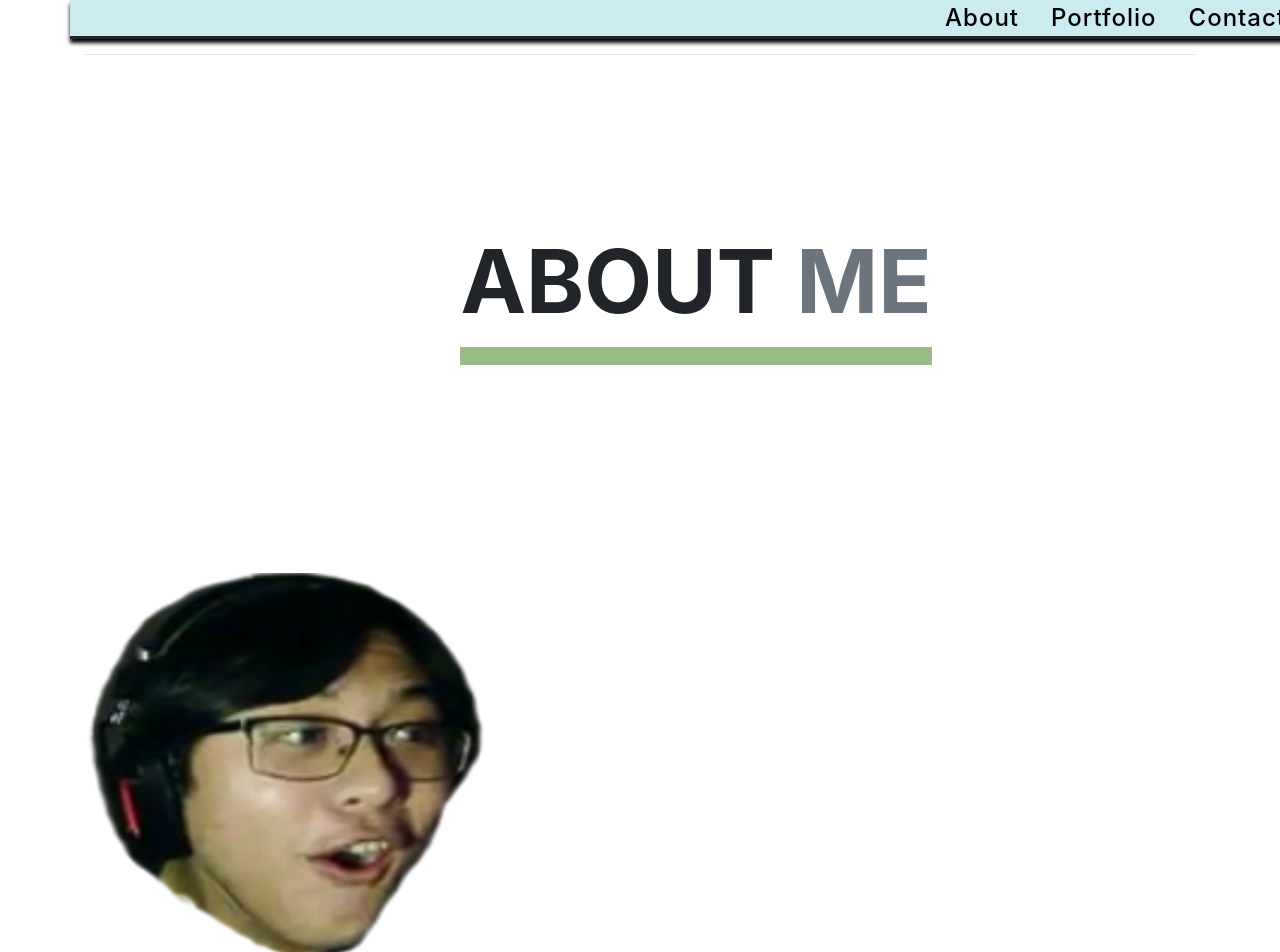
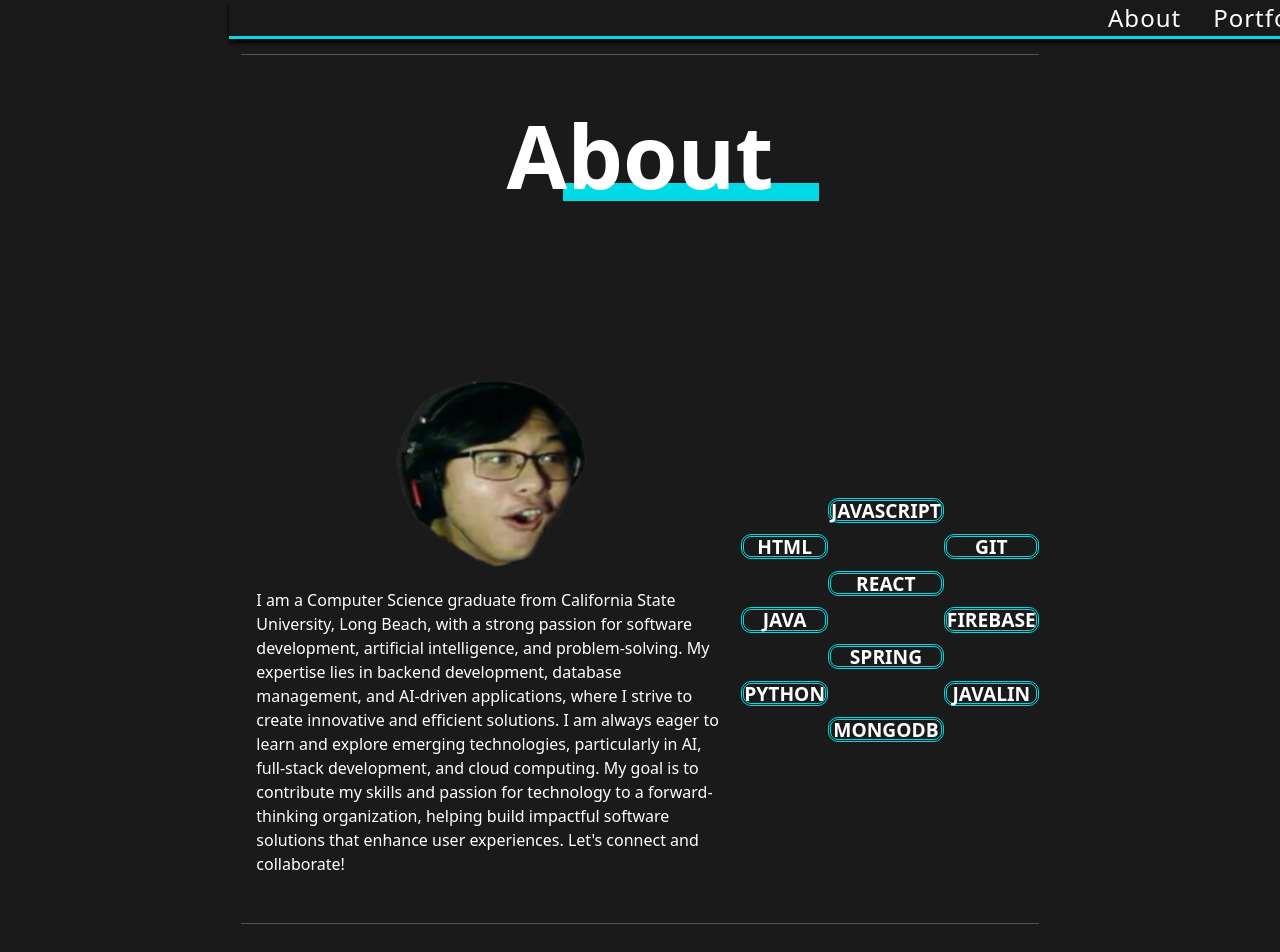
Before and after one commit to kickingdude/Personal-Website, a React (Create React App) app: page / in a window 1280 px wide. Shown: the top 952 px of the page. Built offline with nearby package versions, Linux system fonts and the light colour scheme.

Commit message:
styled about section and headers

```diff
--- a/package.json
+++ b/package.json
@@ -8,6 +8,7 @@
     "@testing-library/jest-dom": "^6.6.3",
     "@testing-library/react": "^16.2.0",
     "@testing-library/user-event": "^13.5.0",
+    "boostrap": "^2.0.0",
     "react": "^19.0.0",
     "react-dom": "^19.0.0",
     "react-native": "^0.78.0",
--- a/src/App.css
+++ b/src/App.css
@@ -41,18 +41,32 @@ html{
     scroll-behavior: smooth;
 }
 
-body{
-    display:flex;
-    justify-content:center;
-    align-content:center;
-    align-items:flex-start;
-    background-color: dimgrey;
+body {
+    display: flex;
+    justify-content: center;
+    align-content: center;
+    align-items: flex-start;
+    background-color: rgb(26, 26, 26) !important;
+    color: white !important;
 }
 .navigation-header {
     margin-right:2rem;
     font-size: 1.5rem;
     font-weight: 500;
     letter-spacing: 1px;
+}
+a{
+    color:white;
+    text-decoration: none;
+}
+a:hover {
+    color: #00D9E6;
+    text-decoration: none;
+}
+
+a:active {
+    color: #00D9E6;
+    text-decoration: none;
 }
 
 .navigation-bar {
@@ -65,13 +79,14 @@ body{
     box-shadow: 0 4px 4px black;
     width: 100vw;
     backdrop-filter: blur(6px);
-    background: rgba(220, 250, 255, 0.90);
+    background: rgba(26, 26, 26, .90);
+    border-color: #00D9E6;
 }
 
 .navigation-item {
     margin-right: 2rem;
-    color: black;
     transition: 0.2s;
+    color:white;
 }
 
 .flex-name {
@@ -101,28 +116,98 @@ body{
     /* background: #99BC85; */
     font-size: 5.5rem;
     font-weight: 700;
-    margin-bottom: 13rem;
-    margin-top: 9rem;
+    margin-bottom: 10rem;
     position: relative;
     z-index: 9999;
-    border-bottom-color: #99BC85;
-    border-bottom-width: 18px;
-    border-bottom-style: solid;
-    left: 3.5rem;
+
 }
 
+    .about-me-header::before {
+        content: "";
+        border-bottom: 18px solid #00d9e6;
+        left: 3.5rem;
+        width: 16rem;
+        display: block;
+        position: relative;
+        top: 7rem;
+        z-index: -1;
+        border-bottom-color: #00D9E6;
+        border-bottom-width: 18px;
+        border-bottom-style: solid;
+        left: 3.5rem;
+    }
 .portfolio-header {
     /* background: #99BC85; */
     font-size: 5.5rem;
     font-weight: 700;
-    margin-bottom: 13rem;
-    margin-top: 9rem;
+    margin-bottom: 10rem;
     position: relative;
     z-index: 9999;
-    border-bottom-color: #99BC85;
-    border-bottom-width: 18px;
-    border-bottom-style: solid;
-    left: 3.5rem;
+}
+
+    .portfolio-header::before {
+        content: "";
+        border-bottom: 18px solid #00d9e6;
+        left: 3rem;
+        width: 22rem;
+        display: block;
+        position: relative;
+        top: 7rem;
+        z-index: -1;
+        border-bottom-color: #00D9E6;
+        border-bottom-width: 18px;
+        border-bottom-style: solid;
+    }
+
+.about-content {
+    display:flex;
+    flex-direction:row;
+    align-items:center;
+    justify-content: space-between;
+    width:100%
+}
+.profile {
+    display:flex;
+    flex-direction:column;
+    align-items:center;
+    position:relative;
+}
+.profile-pfp {
+    width:12rem;
+    height:12rem;
+}
+
+.profile-intro {
+    padding: 15px;
+    width:500px;
+}
+
+.profile-skills{
+    display:flex;
+    justify-content:center;
+}
+.skills-rows{
+    display:flex;
+    flex-direction:column;
+    justify-content:center;
+}
+.skills {
+    margin-bottom: 3rem;
+    border: double;
+    border-color: #00D9E6;
+    border-width:3px;
+    border-radius:10px;
+    display:flex;
+    position:relative;
+    flex-direction:column;
+    align-items:center;
+    justify-content:space-evenly;
+}
+.skills-name{
+    font-size:1.2rem;
+    font-weight:600;
+    line-height:1;
+
 }
 
 /*
@@ -138,3 +223,6 @@ body{
     #E4EFE7
     #99BC85
 */
+/*
+    #00D9E6
+*/
--- a/src/App.js
+++ b/src/App.js
@@ -1,5 +1,6 @@
 import React from 'react';
 //import { useState } from 'react';
+import 'bootstrap/dist/css/bootstrap.css';
 import './App.css';
 import pfp from './poggingdude.png'
 
@@ -12,19 +13,9 @@ export default function App() {
                 <title>Kameron Ferrer | CS Graduate</title>
                 <meta charSet="utf-8" />
                 <meta name="viewport" content="width=device-width, initial-scale=1" />
-                <link
-                    rel="stylesheet"
-                    href="https://maxcdn.bootstrapcdn.com/bootstrap/4.5.2/css/bootstrap.min.css"
-                />
-                <link
-                    rel="stylesheet"
-                    href="https://use.fontawesome.com/releases/v5.7.0/css/all.css"
-                    integrity="sha384-lZN37f5QGtY3VHgisS14W3ExzMWZxybE1SJSEsQp9S+oqd12jhcu+A56Ebc1zFSJ"
-                    crossOrigin="anonymous"
-                />
             </head>
             <body>
-                <div id="nav-bar" className="navigation-bar" style={{ backgroundColor: "#ccebf1" }}>
+                <div id="nav-bar" className="navigation-bar">
                     <div id="nav-header" className="navigation-header">
                         <a className="navigation-item" href="#about">
                             About
@@ -44,26 +35,78 @@ export default function App() {
                     <hr className="featurette-divider" />
                     <section id="about" className="about-me">
                         <div className="about-me-header">
-                            ABOUT <span className="text-muted">ME</span>
+                            About
                         </div>
-                        <div className="row featurette">
-
-                            <div className="col-md-5">
-                                <img
+                        <div className="about-content">
+                            <div className="profile">
+                                <img className="profile-pfp"
                                     src={pfp}
                                     alt={pfp}
-                                    width={400}
-                                    height={400}
                                 />
-                                <p className="lead" style={{ backgroundColor: "#ededed", padding: 15 }}>
+                                <p className="profile-intro">
                                     I am a Computer Science graduate from California State University, Long Beach, with a strong passion for software development, artificial intelligence, and problem-solving. My expertise lies in backend development, database management, and AI-driven applications, where I strive to create innovative and efficient solutions.
                                     I am always eager to learn and explore emerging technologies, particularly in AI, full-stack development, and cloud computing. My goal is to contribute my skills and passion for technology to a forward-thinking organization, helping build impactful software solutions that enhance user experiences.
                                     Let's connect and collaborate!
                                 </p>
                             </div>
+                            <div className="profile-skills">
+                                <div className="skills-rows">
+                                    <div className="skills">
+                                        <div className="skills-name">
+                                            HTML
+                                        </div>
+                                    </div>
+                                    <div className="skills">
+                                        <div className="skills-name">
+                                            JAVA
+                                        </div>
+                                    </div>
+                                    <div className="skills">
+                                        <div className="skills-name">
+                                            PYTHON
+                                        </div>
+                                    </div>
 
-                            <div className="col-md-7">
-
+                                </div>
+                                <div className="skills-rows">
+                                    <div className="skills">
+                                        <div className="skills-name">
+                                            JAVASCRIPT
+                                        </div>
+                                    </div>
+                                    <div className="skills">
+                                        <div className="skills-name">
+                                            REACT
+                                        </div>
+                                    </div>
+                                    <div className="skills">
+                                        <div className="skills-name">
+                                            SPRING
+                                        </div>
+                                    </div>
+                                    <div className="skills">
+                                        <div className="skills-name">
+                                            MONGODB
+                                        </div>
+                                    </div>
+                                </div>
+                                <div className="skills-rows">
+                                    <div className="skills">
+                                        <div className="skills-name">
+                                            GIT
+                                        </div>
+                                    </div>
+                                    <div className="skills">
+                                        <div className="skills-name">
+                                            FIREBASE
+                                        </div>
+                                    </div>
+                                    <div className="skills">
+                                        <div className="skills-name">
+                                            JAVALIN
+                                        </div>
+                                    </div>
+                                </div>
                             </div>
                         </div>
                     </section>
```
Also changed, not shown: 1 other file (tests, documents, lock files or other folders).
